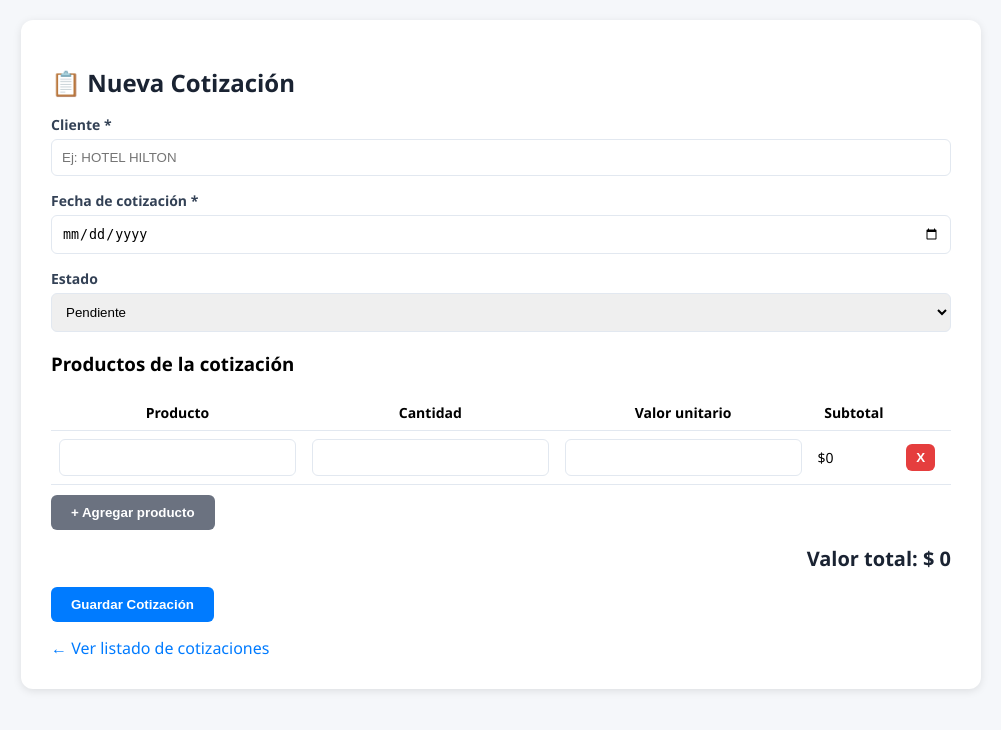
After one commit to rosmaguzman1392-eng/JLGProyect, a Spring app: template src/main/resources/templates/admin/nueva-cotizacion.html in a window 1280 px wide. The commit adds this page. Shown: the top 730 px of the page, without its empty margins (139-1140 px from the left). Run offline with Thymeleaf, Linux system fonts and the light colour scheme; the template is opened without the code that fills it, so the values that code supplies are empty; some of the project's set-up classes (security, data sources, template engines, error pages and the like) are left out, and stand-ins take their place.

```diff
--- /dev/null
+++ b/src/main/resources/templates/admin/nueva-cotizacion.html
@@ -0,0 +1,108 @@
+<!DOCTYPE html>
+<html lang="es" xmlns:th="http://www.thymeleaf.org">
+<head>
+<meta charset="UTF-8">
+<title>Nueva Cotización - JLG Aislamientos</title>
+<style>
+    body { font-family: 'Segoe UI', sans-serif; background: #f5f7fa; margin: 0; padding: 20px; }
+    .container { max-width: 900px; margin: 0 auto; background: white; padding: 30px;
+                 border-radius: 12px; box-shadow: 0 2px 8px rgba(0,0,0,0.1); }
+    h1 { color: #1a2332; font-size: 24px; }
+    .form-group { margin-bottom: 15px; }
+    label { display: block; font-weight: bold; color: #334155; font-size: 14px; margin-bottom: 5px; }
+    input, select, textarea { width: 100%; padding: 10px; border: 1px solid #e2e8f0;
+                              border-radius: 6px; box-sizing: border-box; }
+    table { width: 100%; border-collapse: collapse; margin: 10px 0; }
+    th, td { padding: 8px; border-bottom: 1px solid #e2e8f0; font-size: 14px; }
+    .btn { background: #007bff; color: white; border: none; padding: 10px 20px;
+           border-radius: 6px; cursor: pointer; font-weight: bold; }
+    .btn-sec { background: #6b7280; }
+    .btn-del { background: #e53e3e; padding: 6px 10px; }
+    .total { font-size: 20px; font-weight: bold; color: #1a2332; text-align: right; margin: 15px 0; }
+    .alert-success { background: #d4edda; color: #155724; padding: 12px; border-radius: 6px; margin-bottom: 15px; }
+    .volver { display: inline-block; margin-top: 15px; color: #007bff; text-decoration: none; }
+</style>
+</head>
+<body>
+<div class="container">
+    <h1>📋 Nueva Cotización</h1>
+    <div th:if="${param.exito}" class="alert-success">✅ Cotización guardada exitosamente.</div>
+
+    <form th:action="@{/admin/cotizaciones/guardar}" th:object="${cotizacion}" method="post">
+        <div class="form-group">
+            <label>Cliente *</label>
+            <input type="text" th:field="*{cliente}" placeholder="Ej: HOTEL HILTON" required>
+        </div>
+        <div class="form-group">
+            <label>Fecha de cotización *</label>
+            <input type="date" th:field="*{fechaCotizacion}" required>
+        </div>
+        <div class="form-group">
+            <label>Estado</label>
+            <select th:field="*{estado}">
+                <option value="PENDIENTE">Pendiente</option>
+                <option value="APROBADA">Aprobada</option>
+                <option value="RECHAZADA">Rechazada</option>
+            </select>
+        </div>
+
+        <h3>Productos de la cotización</h3>
+        <table id="tablaProductos">
+            <thead>
+                <tr><th>Producto</th><th>Cantidad</th><th>Valor unitario</th><th>Subtotal</th><th></th></tr>
+            </thead>
+            <tbody></tbody>
+        </table>
+        <button type="button" class="btn btn-sec" onclick="agregarFila()">+ Agregar producto</button>
+
+        <div class="total">Valor total: $ <span id="totalVisible">0</span></div>
+        <input type="hidden" th:field="*{valorTotal}" id="valorTotalOculto">
+
+        <button type="submit" class="btn">Guardar Cotización</button>
+    </form>
+    <a th:href="@{/admin/cotizaciones}" class="volver">← Ver listado de cotizaciones</a>
+</div>
+
+<script>
+    let indice = 0;
+    function agregarFila() {
+        const tbody = document.querySelector('#tablaProductos tbody');
+        const tr = document.createElement('tr');
+        tr.innerHTML =
+            '<td><input type="text" name="productos[' + indice + '].nombre" required></td>' +
+            '<td><input type="number" step="0.1" min="0" class="cantidad" name="productos[' + indice + '].cantidad" oninput="calcular()" required></td>' +
+            '<td><input type="number" step="1" min="0" class="vunit" name="productos[' + indice + '].valorUnitario" oninput="calcular()" required></td>' +
+            '<td class="subtotal">$0</td>' +
+            '<td><button type="button" class="btn btn-del" onclick="eliminarFila(this)">X</button></td>';
+        tbody.appendChild(tr);
+        indice++;
+    }
+    function eliminarFila(boton) {
+        boton.closest('tr').remove();
+        reindexar();
+        calcular();
+    }
+    function reindexar() {
+        document.querySelectorAll('#tablaProductos tbody tr').forEach((tr, i) => {
+            tr.querySelectorAll('input').forEach(inp => {
+                inp.name = inp.name.replace(/productos\[\d+\]/, 'productos[' + i + ']');
+            });
+        });
+        indice = document.querySelectorAll('#tablaProductos tbody tr').length;
+    }
+    function calcular() {
+        let total = 0;
+        document.querySelectorAll('#tablaProductos tbody tr').forEach(tr => {
+            const cant = parseFloat(tr.querySelector('.cantidad').value) || 0;
+            const vu = parseFloat(tr.querySelector('.vunit').value) || 0;
+            const sub = cant * vu;
+            tr.querySelector('.subtotal').textContent = '$' + sub.toLocaleString('es-CO');
+            total += sub;
+        });
+        document.getElementById('totalVisible').textContent = total.toLocaleString('es-CO');
+        document.getElementById('valorTotalOculto').value = total;
+    }
+    agregarFila(); // una fila inicial
+</script>
+</body>
+</html>
```
Also changed, not shown: src/main/java/proyectJlg/DemoJlg/controlador/cotizacioncontroller.java (+27 -2 lines), src/main/java/proyectJlg/DemoJlg/controlador/cuentaCobrocontroller.java (+42 -1 lines), src/main/java/proyectJlg/DemoJlg/modelo/cuentaCobro.java (+45 -1 lines), src/main/java/proyectJlg/DemoJlg/repositorio/cotizacionRepository.java (+4 -6 lines), src/main/java/proyectJlg/DemoJlg/repositorio/cuentaCobroRepository.java (+8 -1 lines), src/main/java/proyectJlg/DemoJlg/servicios/cotizacionService.java (+10 -18 lines), src/main/java/proyectJlg/DemoJlg/servicios/cuentaCobroService.java (+31 -1 lines), src/main/resources/templates/admin/cuenta-cobro.html (+80 -0 lines), src/main/resources/templates/admin/dashboard.html (+6 -5 lines).
